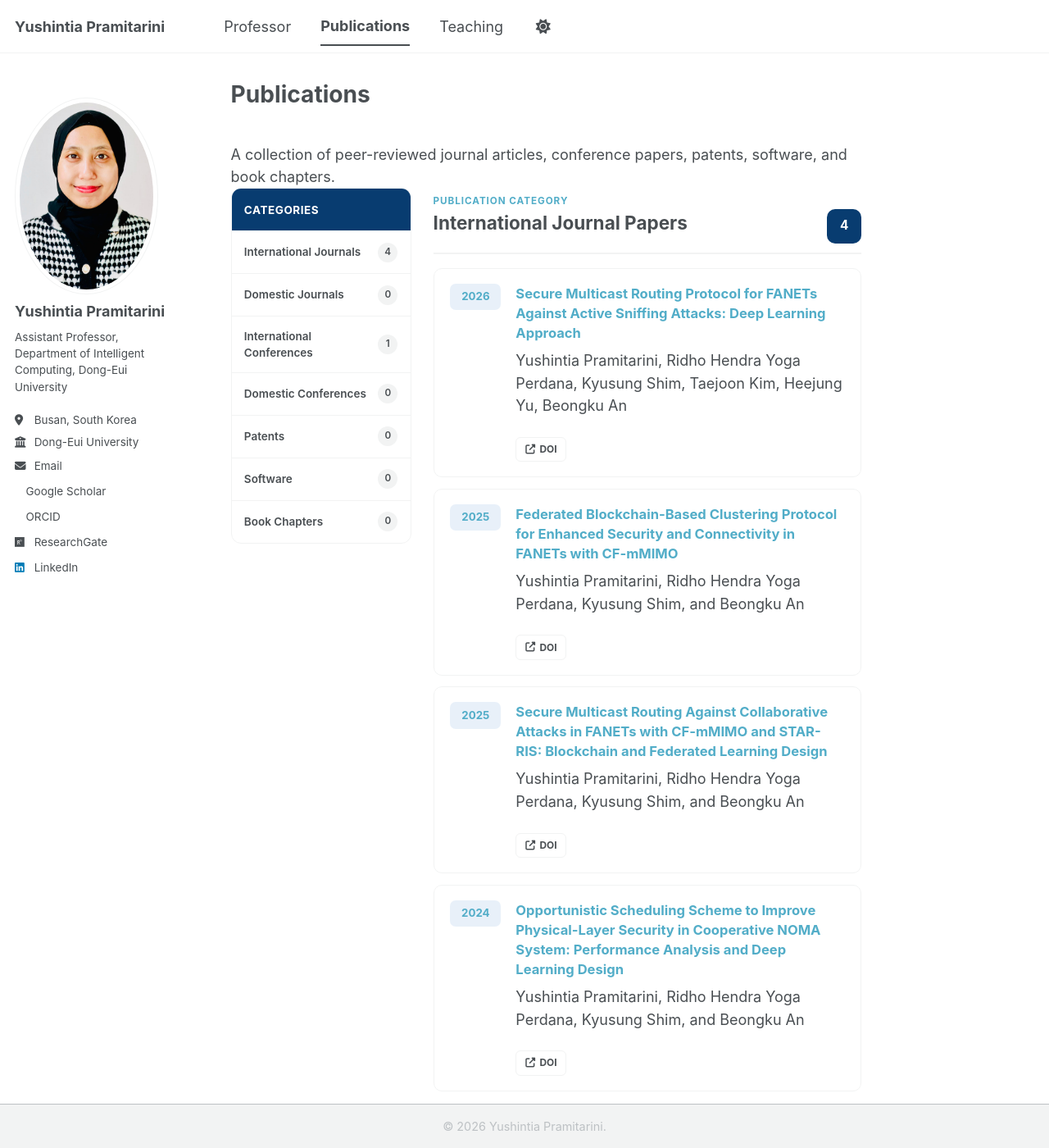
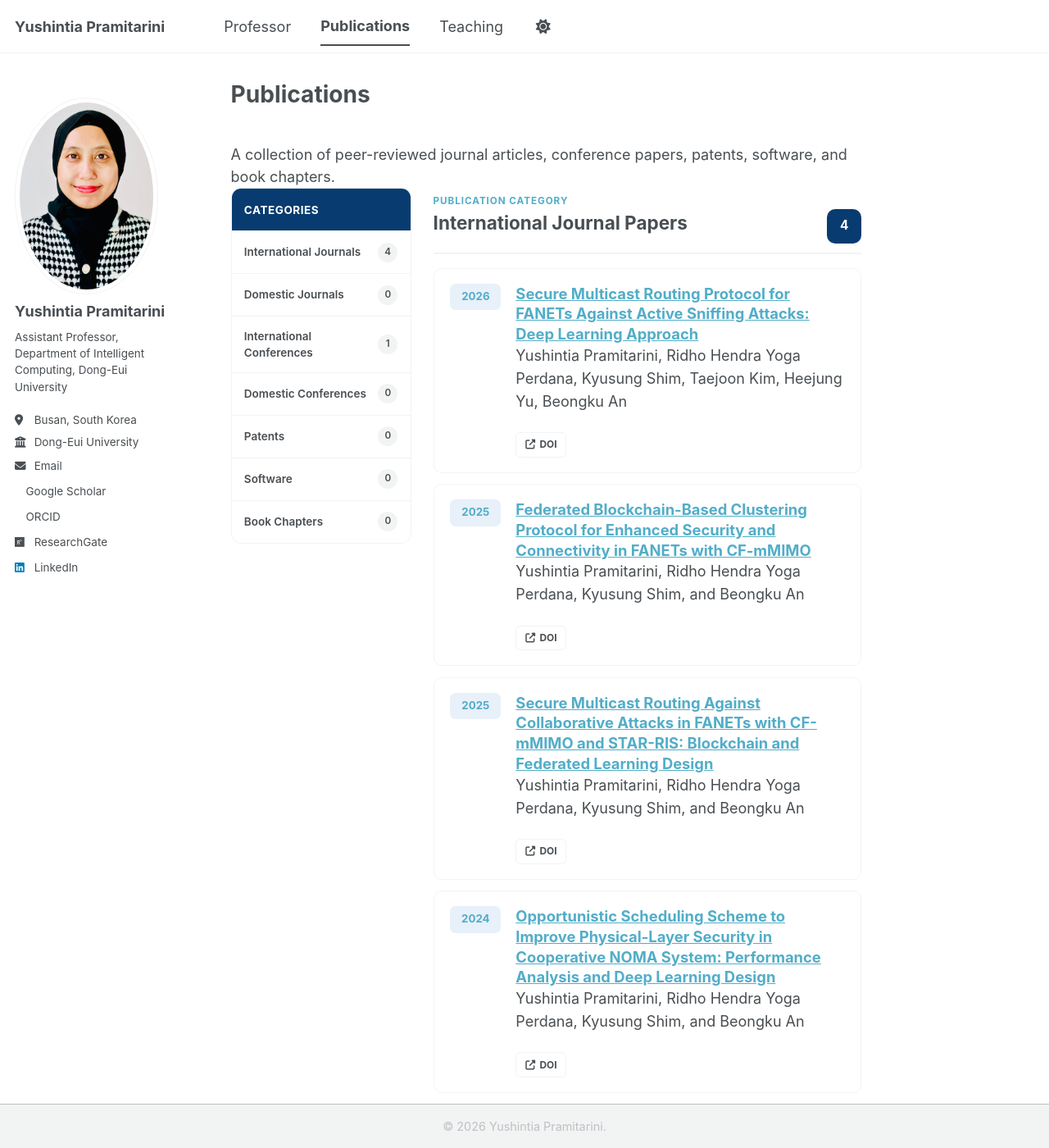
Before and after one commit to yushintia/yushintia.github.io, a Jekyll site: the page built from _pages/publications.md, in a window 1280 px wide and 1400 px high. Shown: the whole window at 82% size. Built offline with Jekyll 4.4.1, drawn with Linux system fonts in a browser that asks for light colours; a style sheet for code colours, icons or effects is not loaded.

Commit message:
Update .pub-item-body styles in main.scss
Refactor .pub-item-body styles for improved typography.

```diff
--- a/assets/css/main.scss
+++ b/assets/css/main.scss
@@ -287,23 +287,11 @@
   text-align: center;
 }
 
-.pub-item-body {
-  min-width: 0;
-
-  h3 {
-    margin: 0 0 0.45rem;
-    font-size: 0.92rem;
-    line-height: 1.45;
-
-    a {
-      color: var(--global-link-color);
-      text-decoration: none;
-
-      &:hover {
-        text-decoration: underline;
-      }
-    }
-  }
+.pub-item-body h3 {
+  margin: 0;
+  font-size: 1.02rem;
+  font-weight: 700;
+  line-height: 1.35;
 }
 
 .pub-authors {
```
